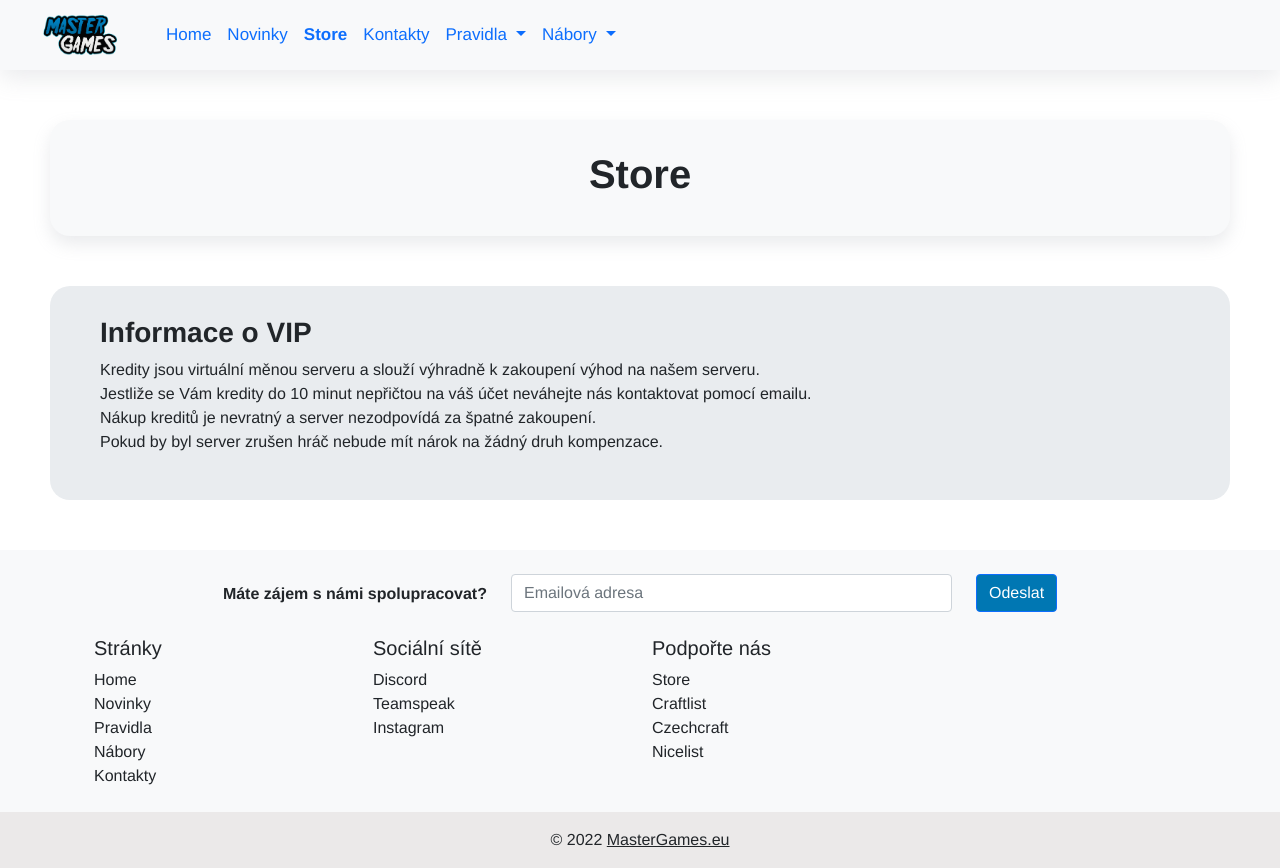
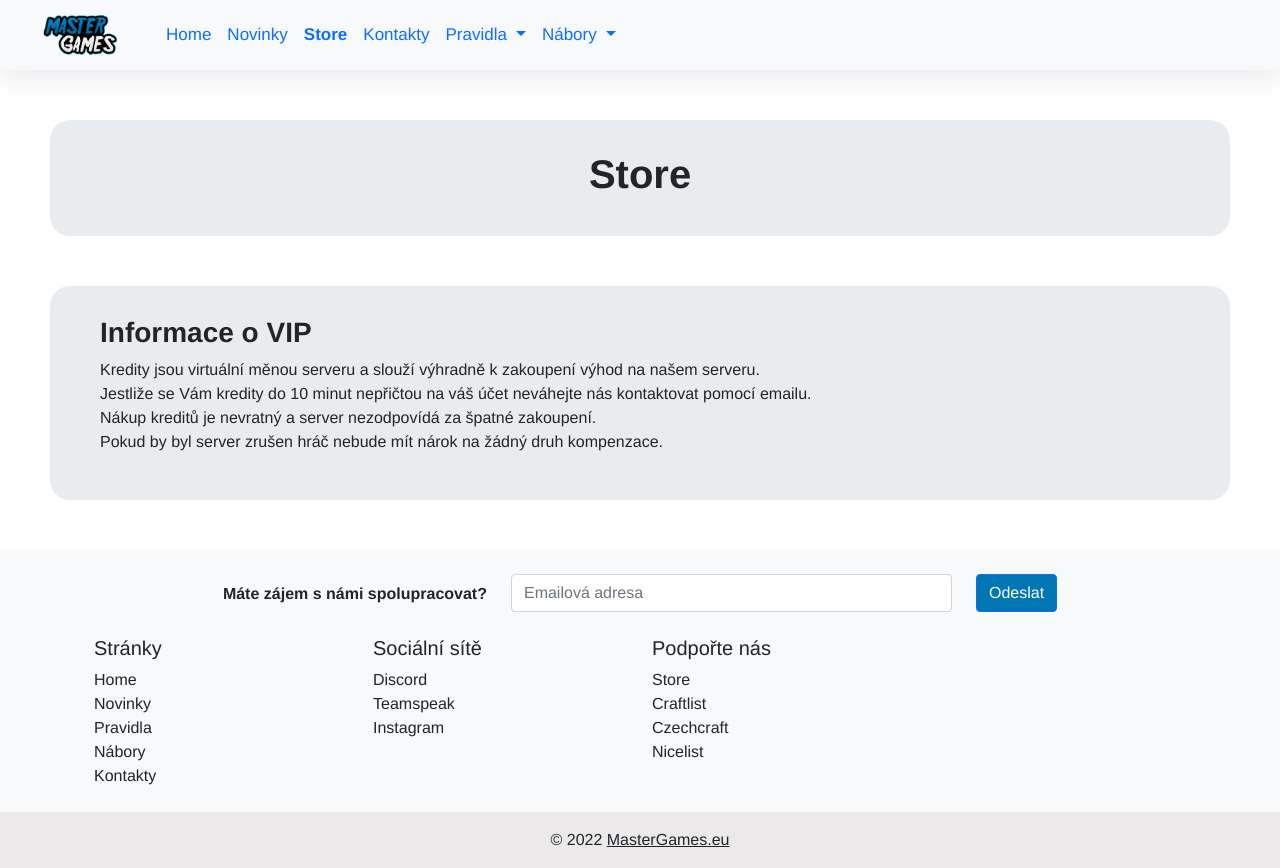
Before and after one commit to gumernus/master-games-web, a Vue app: page /#/store in a window 1280 px wide. Built offline with nearby package versions, Linux system fonts and the light colour scheme.

Commit message:
Update Head.vue

```diff
--- a/src/components/Head.vue
+++ b/src/components/Head.vue
@@ -20,11 +20,10 @@ export default defineComponent({
 
 <style scoped>
 .article-box{
- box-shadow: rgba(149, 157, 165, 0.2) 0px 8px 17px;
 border-radius: 20px;
 margin: 50px;
 padding: 30px;
-background-color: #f8f9fa;
+background-color: #e9ecef;
 white-space: pre-wrap;
 }
 h1{
```
